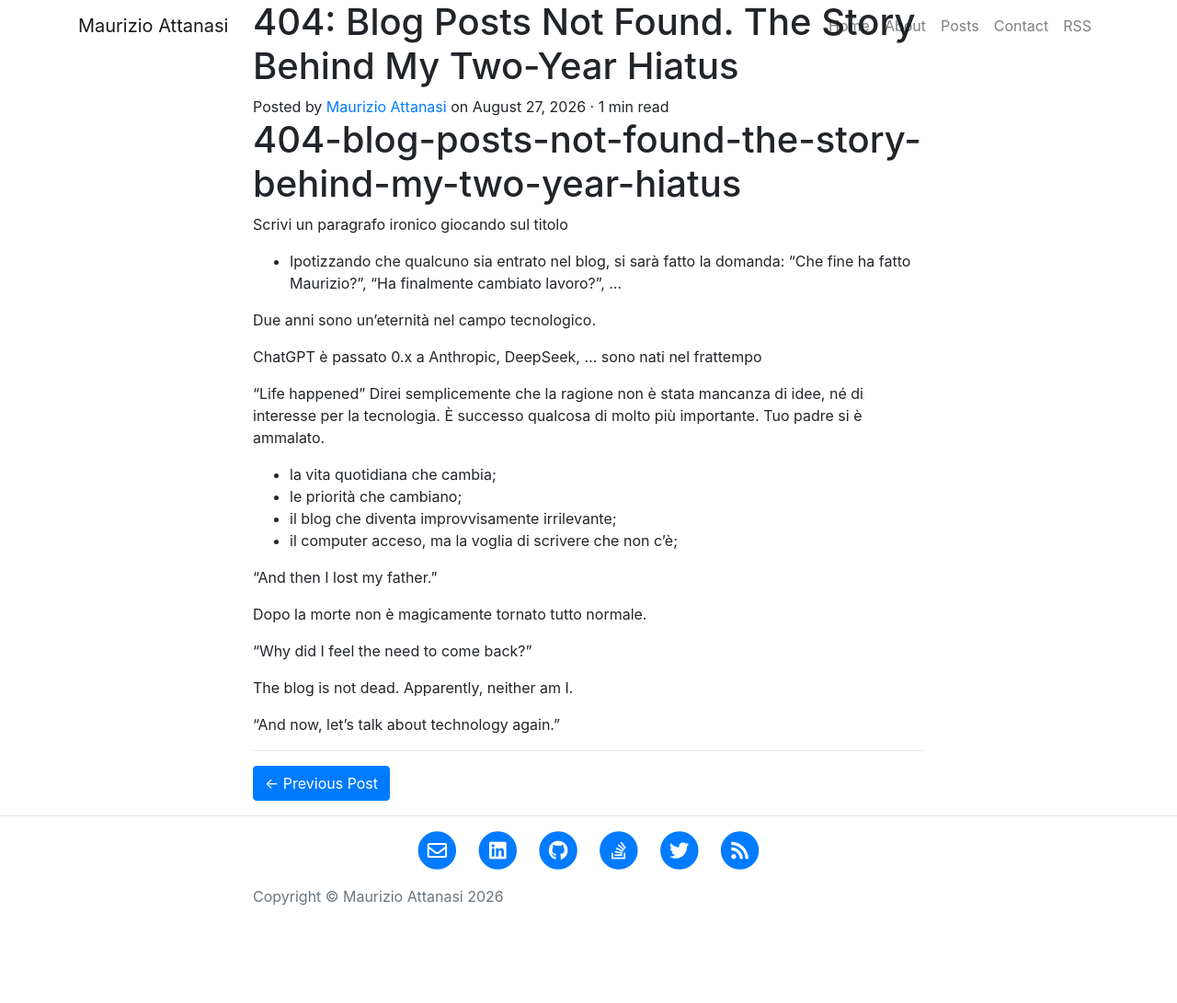
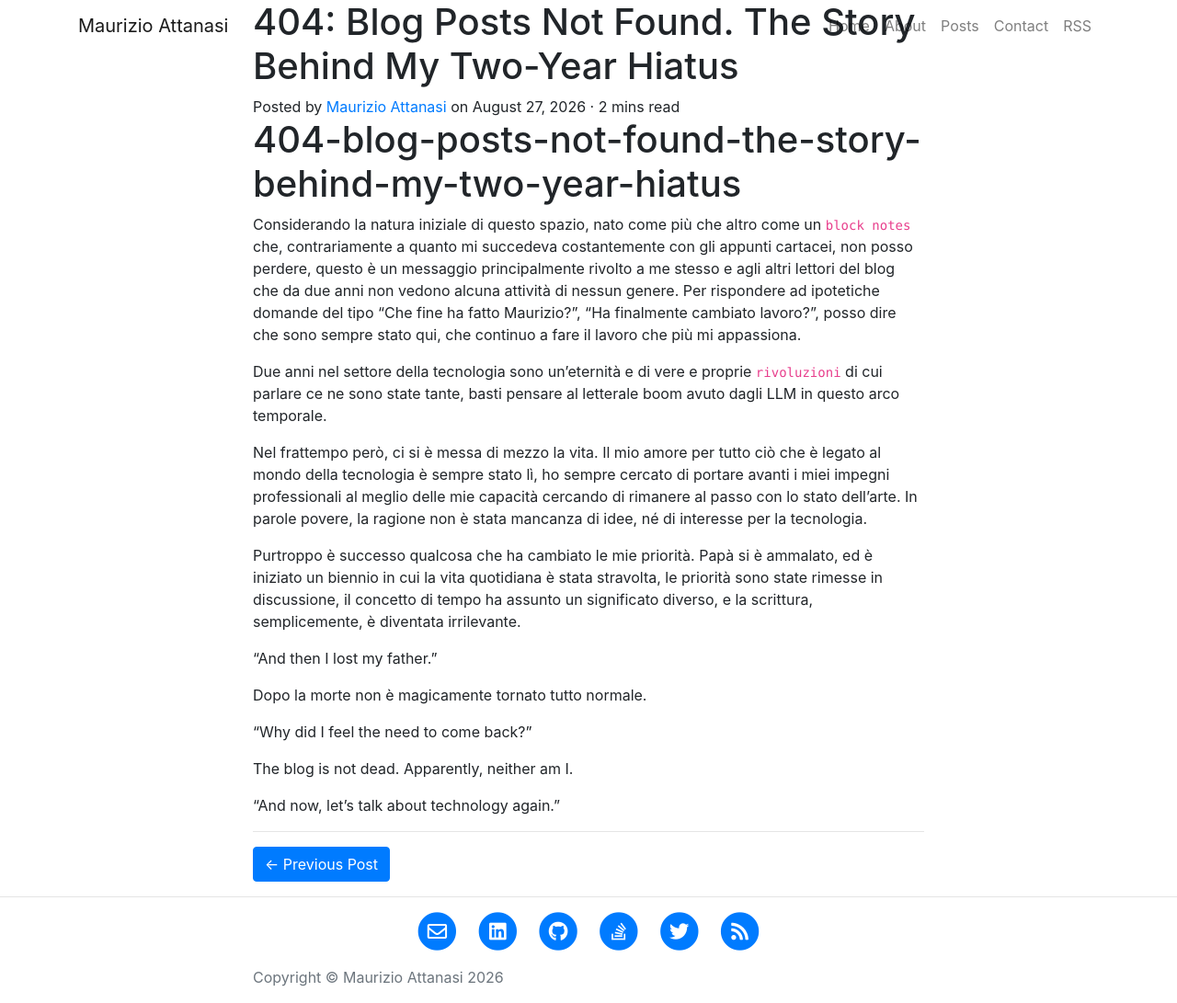
Before and after one commit to maurizioattanasi/maurizioattanasi.github.io, a Jekyll site: the page built from _posts/2026-08-27-404-blog-posts-not-found-the-story-behind-my-two-year-hiatus.md, in a window 1280 px wide and 1091 px high. Shown: the whole window at 92% size. Built offline with Jekyll 4.4.1, drawn with Linux system fonts in a browser that asks for light colours.

Commit message:
Update 2026-08-27-404-blog-posts-not-found-the-story-behind-my-two-year-hiatus.md

```diff
--- a/_posts/2026-08-27-404-blog-posts-not-found-the-story-behind-my-two-year-hiatus.md
+++ b/_posts/2026-08-27-404-blog-posts-not-found-the-story-behind-my-two-year-hiatus.md
@@ -9,23 +9,14 @@ author: Maurizio Attanasi
 
 # 404-blog-posts-not-found-the-story-behind-my-two-year-hiatus
 
-> Scrivi un paragrafo ironico giocando sul titolo
-> - Ipotizzando che qualcuno sia entrato nel blog, si sarà fatto la domanda: "Che fine ha fatto Maurizio?", "Ha finalmente cambiato lavoro?", ...
+Considerando la natura iniziale di questo spazio, nato come più che altro come un `block notes` che, contrariamente a quanto mi succedeva costantemente con gli appunti cartacei, non posso perdere, questo è un messaggio principalmente rivolto a me stesso e agli altri lettori del blog che da due anni non vedono alcuna attività di nessun genere. Per rispondere ad ipotetiche domande del tipo "Che fine ha fatto Maurizio?", "Ha finalmente cambiato lavoro?", posso dire che sono sempre stato qui, che continuo a fare il lavoro che più mi appassiona.
 
+Due anni nel settore della tecnologia sono un'eternità e di vere e proprie `rivoluzioni` di cui parlare ce ne sono state tante, basti pensare al letterale boom avuto dagli LLM in questo arco temporale.
 
-> Due anni sono un'eternità nel campo tecnologico.
->
-> ChatGPT è passato 0.x a Anthropic, DeepSeek, ... sono nati nel frattempo
+Nel frattempo però, ci si è messa di mezzo la vita.
+Il mio amore per tutto ciò che è legato al mondo della tecnologia è sempre stato lì, ho sempre cercato di portare avanti i miei impegni professionali al meglio delle mie capacità cercando di rimanere al passo con lo stato dell'arte. In parole povere, la ragione non è stata mancanza di idee, né di interesse per la tecnologia.
 
-> "Life happened"
-> Direi semplicemente che la ragione non è stata mancanza di idee, né di interesse per la tecnologia.
-> È successo qualcosa di molto più importante.
-> Tuo padre si è ammalato.
-
-> * la vita quotidiana che cambia;
-> * le priorità che cambiano;
-> * il blog che diventa improvvisamente irrilevante;
-> * il computer acceso, ma la voglia di scrivere che non c’è;
+Purtroppo è successo qualcosa che ha cambiato le mie priorità. Papà si è ammalato, ed è iniziato un biennio in cui la vita quotidiana è stata stravolta, le priorità sono state rimesse in discussione, il concetto di tempo ha assunto un significato diverso, e la scrittura, semplicemente, è diventata irrilevante.
 
 > “And then I lost my father.”
 
```
